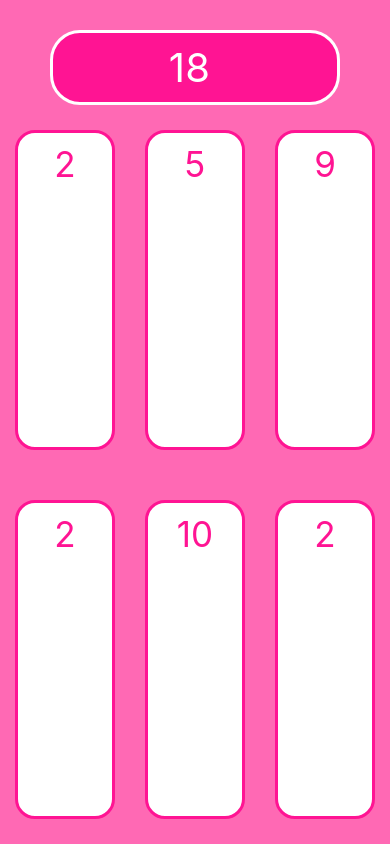
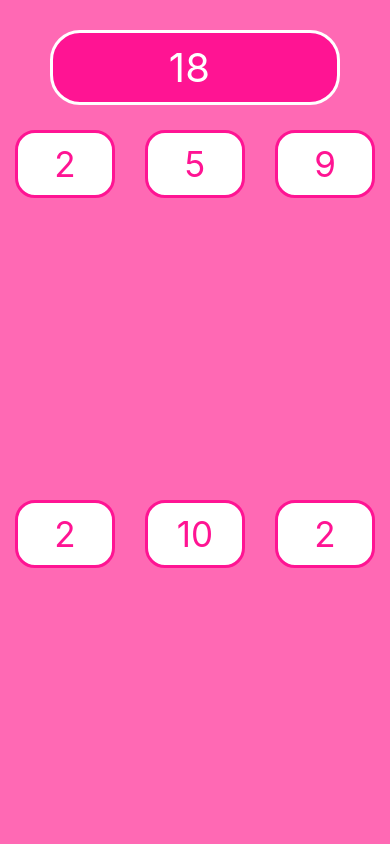
Before and after one commit to gooddaymorgan/Target-Sum-Game, a React Native app: screen / in a window 390 px wide. Built offline with nearby package versions, Linux system fonts and the light colour scheme.

Commit message:
Added React Component for RandomNumber.js
-adds random number component to Game.js
-appends code from RandomNumber.js

```diff
--- a/Game.js
+++ b/Game.js
@@ -2,6 +2,8 @@ import React from 'react';
 import PropTypes from 'prop-types';
 
 import {View, Text, StyleSheet} from 'react-native';
+
+import RandomNumber from './RandomNumber';
 
 class Game extends React.Component {
   static propTypes = {
@@ -14,15 +16,17 @@ class Game extends React.Component {
   target = this.randomNumbers
     .slice(0, this.props.randomNumberCount - 2)
     .reduce((acc, curr) => acc + curr, 0);
+  //Shuffle numbers
   render() {
     return (
       <View style={styles.container}>
         <Text style={styles.target}>{this.target} </Text>
         <View style={styles.randomContainer}>
           {this.randomNumbers.map((randomNumber, index) => (
-            <Text style={styles.random} key={index}>
-              {randomNumber}
-            </Text>
+            <RandomNumber key={index} number={randomNumber} />
+            // <Text style={styles.random} key={index}>
+            //   {randomNumber}
+            // </Text>
           ))}
         </View>
       </View>
```
